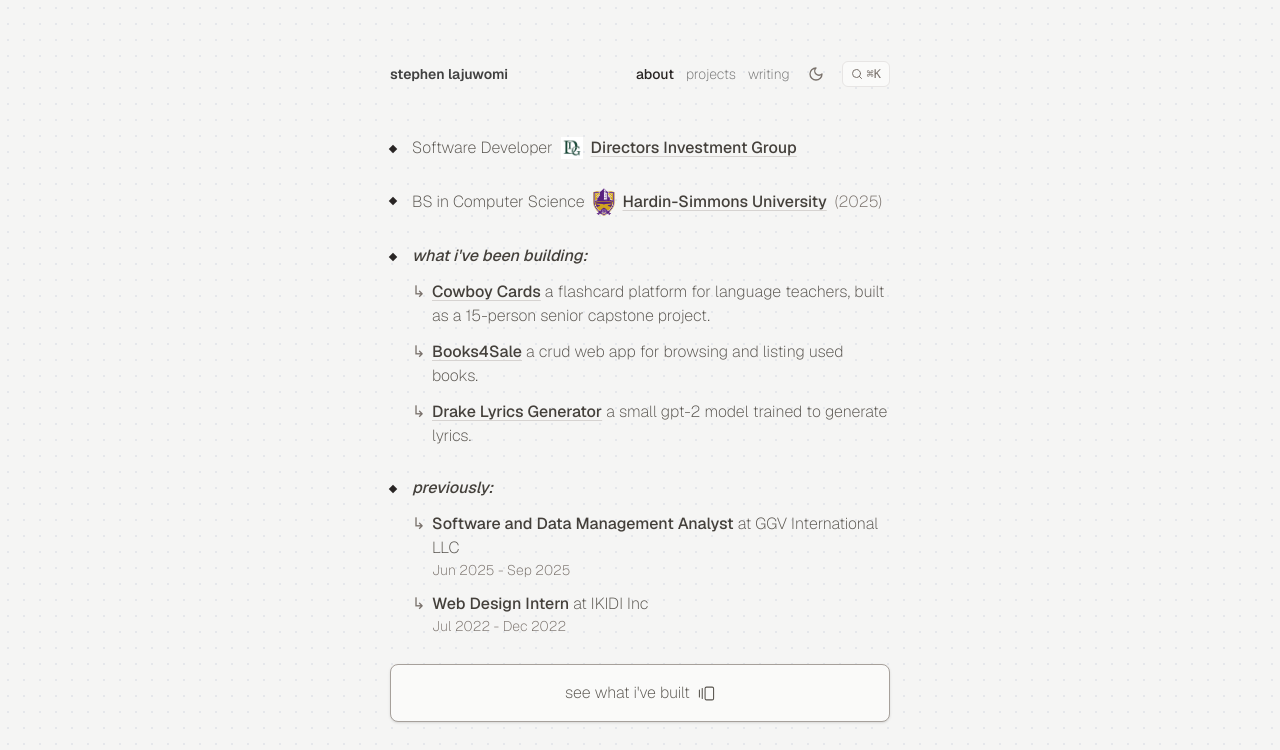
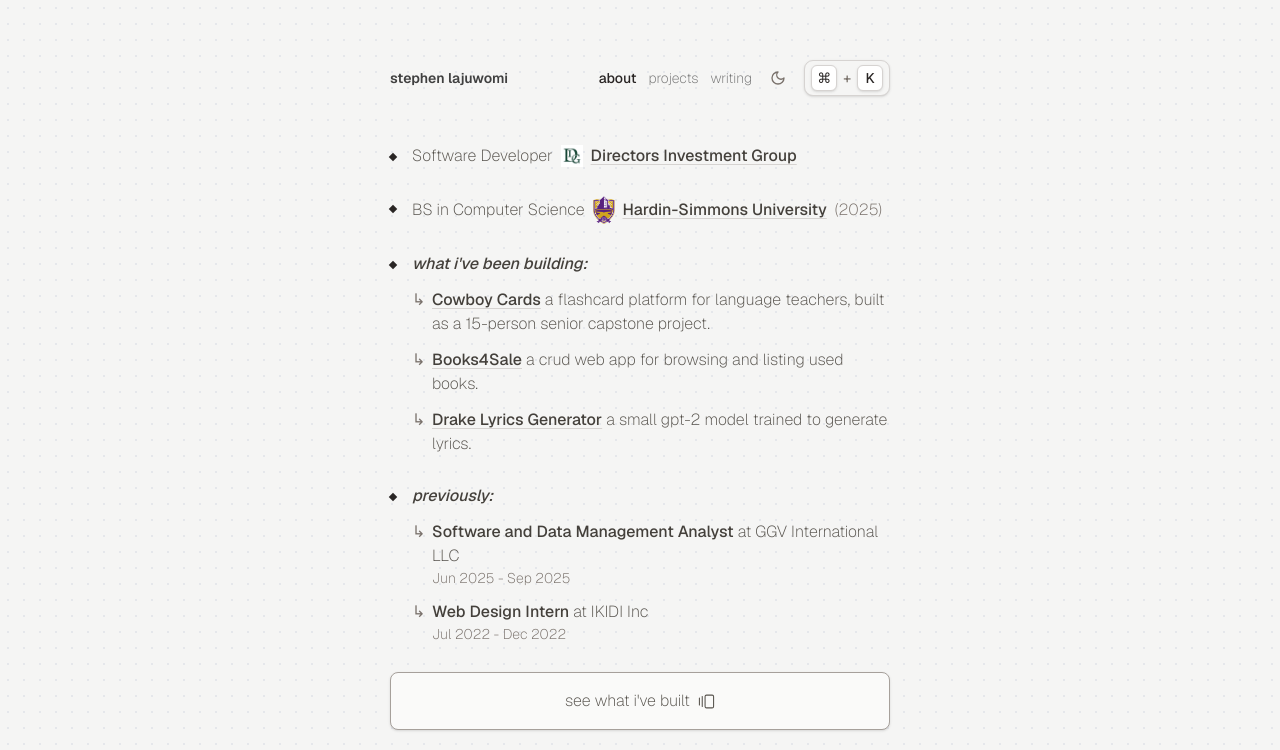
Before and after one commit to slajuwomi/slajuwomi.dev, a Next.js app: page / in a window 1280 px wide. Shown: the top 750 px of the page. Built offline with nearby package versions, Linux system fonts and the light colour scheme.

Commit message:
update shortcut

```diff
--- a/components/site-chrome.tsx
+++ b/components/site-chrome.tsx
@@ -11,7 +11,6 @@ import {
   Linkedin,
   Mail,
   Moon,
-  Search,
   Sun,
   Twitter,
   X,
@@ -134,14 +133,24 @@ export function SiteChrome({ children }: { children: ReactNode }) {
           {theme === "dark" ? <Sun size={16} /> : <Moon size={16} />}
         </button>
 
+        {/* The larger, high-contrast keycaps keep the shortcut readable at a glance. */}
         <button
           type="button"
           onClick={() => setPaletteOpen(true)}
-          className="hidden items-center gap-1 rounded-md border border-stone-200 bg-stone-50 px-2 py-1 text-xs text-stone-500 transition-colors hover:border-stone-400 hover:text-stone-800 md:flex dark:border-stone-700 dark:bg-stone-900 dark:hover:border-stone-500 dark:hover:text-stone-200"
+          className="hidden items-center gap-1.5 rounded-[9px] border border-stone-300 bg-stone-100 px-1.5 py-1 text-stone-600 shadow-sm transition-[border-color,background-color,transform] duration-200 hover:border-stone-400 hover:bg-stone-200 active:scale-[0.98] md:flex dark:border-stone-700 dark:bg-[#292727] dark:text-stone-200 dark:shadow-black/20 dark:hover:border-stone-600 dark:hover:bg-[#302e2e]"
           aria-label="Open command palette"
         >
-          <Search size={12} />
-          <kbd className="font-mono">⌘K</kbd>
+          {/* A fixed square gives the command symbol the same visual weight as K. */}
+          <kbd className="flex size-6.5 items-center justify-center rounded-md border border-stone-300 bg-white font-sans text-sm leading-none font-medium text-stone-800 shadow-sm dark:border-stone-600 dark:bg-[#494646] dark:text-stone-100 dark:shadow-black/25">
+            ⌘
+          </kbd>
+          <span className="text-sm leading-none font-medium text-stone-500 dark:text-stone-400" aria-hidden="true">
+            +
+          </span>
+          {/* Matching dimensions make the two-key shortcut feel balanced. */}
+          <kbd className="flex size-6.5 items-center justify-center rounded-md border border-stone-300 bg-white font-sans text-sm leading-none font-medium text-stone-800 shadow-sm dark:border-stone-600 dark:bg-[#494646] dark:text-stone-100 dark:shadow-black/25">
+            K
+          </kbd>
         </button>
       </header>
 
```
